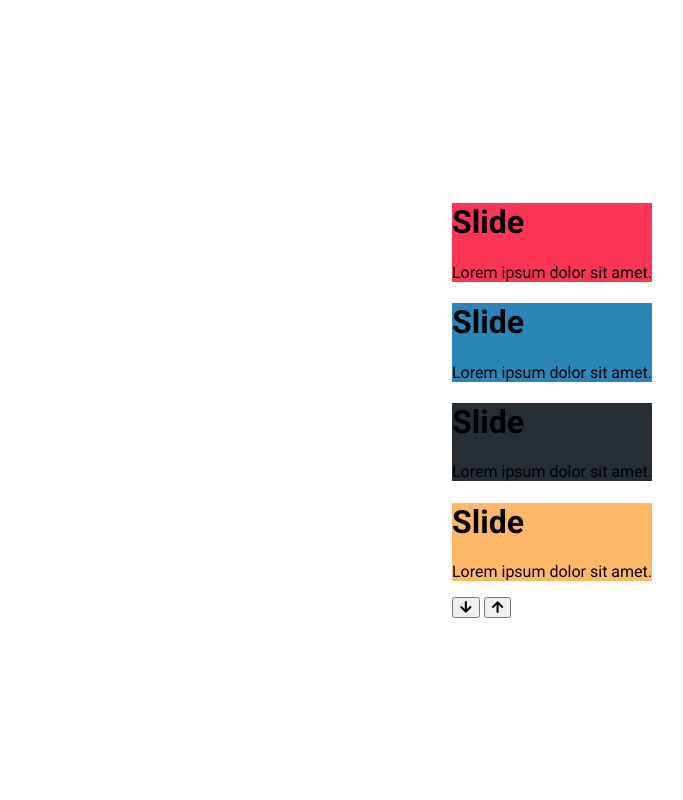
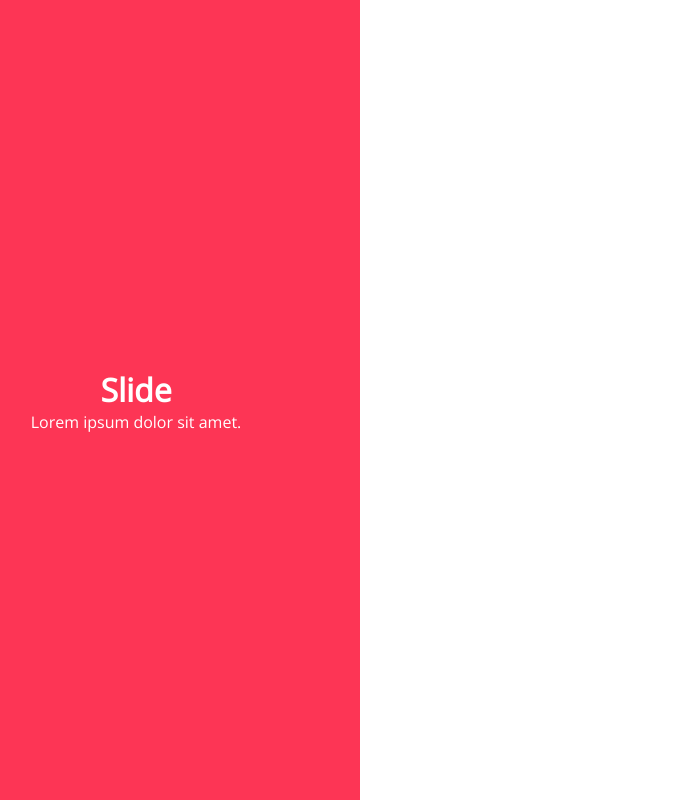
Before and after one commit to akyravish/parllel_slider, a plain HTML site: page index.html in a window 1280 px wide. Shown: the whole page, without its empty margins (88-771 px from the left). Drawn offline with nearby package versions, Linux system fonts and the light colour scheme; grey boxes are pictures that could not be loaded.

Commit message:
add left side css

```diff
--- a/style.css
+++ b/style.css
@@ -1,16 +1,37 @@
-@import url('https://fonts.googleapis.com/css2?family=Roboto:wght@400;700&display=swap');
+@import url('https://fonts.googleapis.com/css2?family=Open+Sans&display=swap');
 
 * {
-  box-sizing: border-box;
+	box-sizing: border-box;
+	margin: 0;
+	padding: 0;
 }
 
 body {
-  font-family: 'Roboto', sans-serif;
-  display: flex;
-  flex-direction: column;
-  align-items: center;
-  justify-content: center;
-  height: 100vh;
-  overflow: hidden;
-  margin: 0;
+	font-family: 'Open Sans', sans-serif;
+	height: 100vh;
 }
+
+.slider-container {
+	position: relative;
+	overflow: hidden;
+	width: 100vw;
+	height: 100vh;
+}
+
+.left-slide {
+	position: absolute;
+	top: 0;
+	left: 0;
+	width: 35%;
+	height: 100%;
+}
+
+.left-slide > div {
+	width: 100%;
+	height: 100%;
+	display: flex;
+	flex-direction: column;
+	justify-content: center;
+	align-items: center;
+	color: #fff;
+}
```
